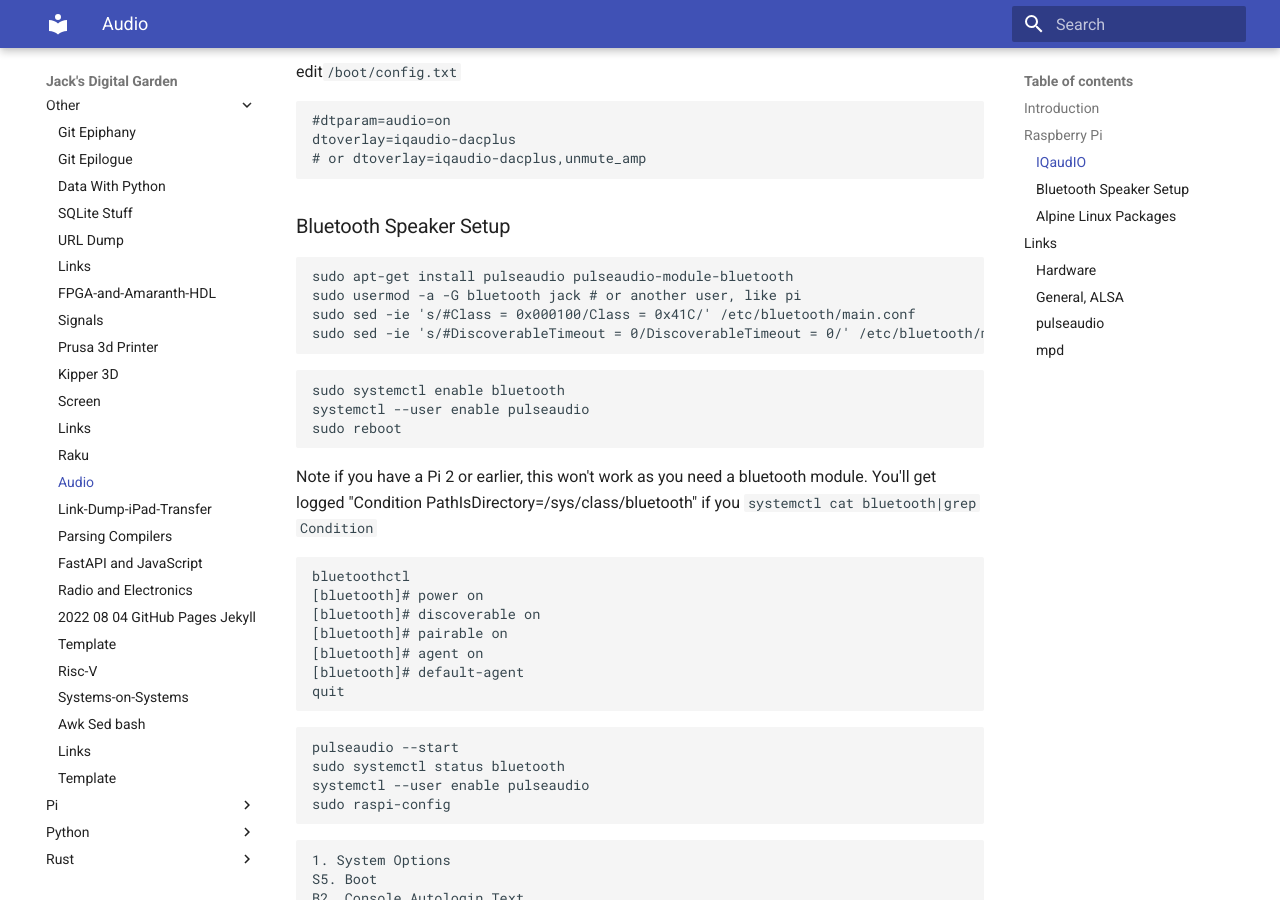
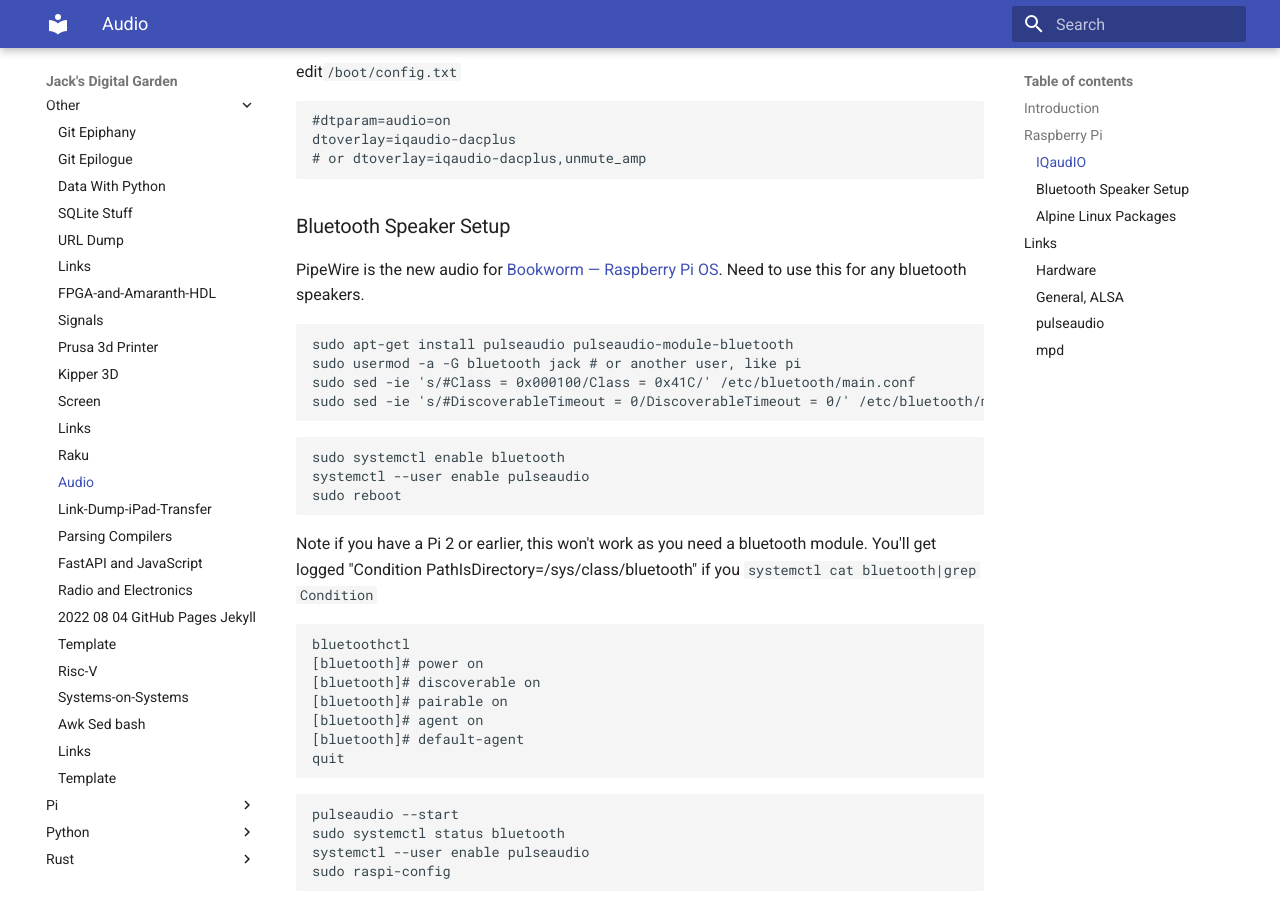
Before and after one commit to jchidley/mkdocs-material-test, an MkDocs documentation site: the page built from docs/Other/2021-02-06-Audio.md, in a window 1280 px wide and 900 px high, scrolled down 334 px. Built offline with MkDocs 1.6.1 and Material for MkDocs 9.7.7, drawn with Linux system fonts in a browser that asks for light colours.

Commit message:
pipewire

````diff
--- a/docs/Other/2021-02-06-Audio.md
+++ b/docs/Other/2021-02-06-Audio.md
@@ -25,6 +25,8 @@ dtoverlay=iqaudio-dacplus
 ```
 
 ### Bluetooth Speaker Setup
+
+PipeWire is the new audio for [Bookworm — Raspberry Pi OS](https://www.raspberrypi.com/news/bookworm-the-new-version-of-raspberry-pi-os/). Need to use this for any bluetooth speakers.
 
 ```bash
 sudo apt-get install pulseaudio pulseaudio-module-bluetooth
````
